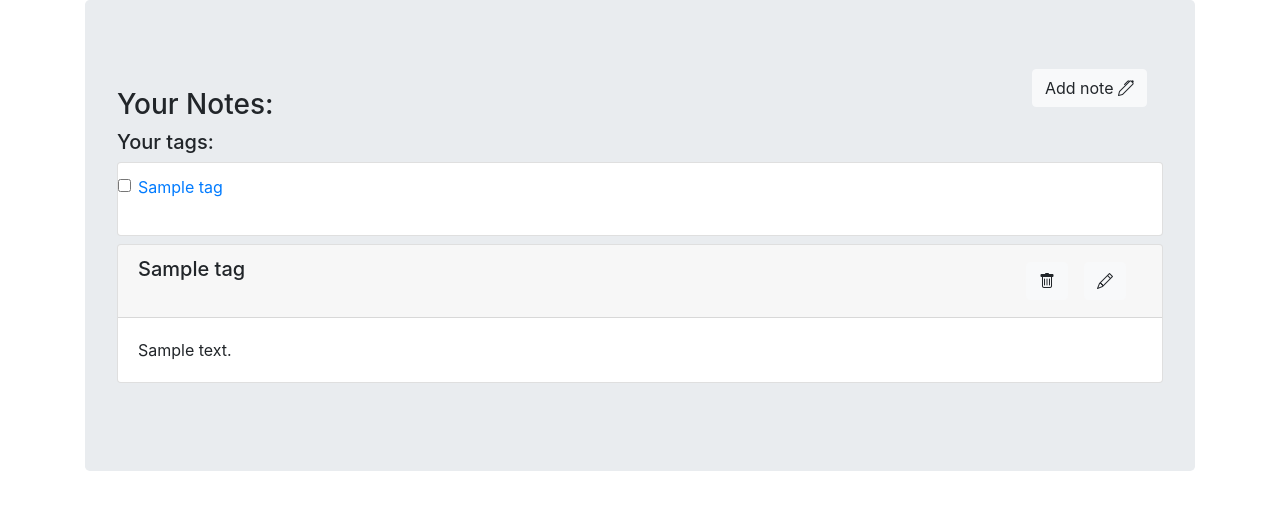
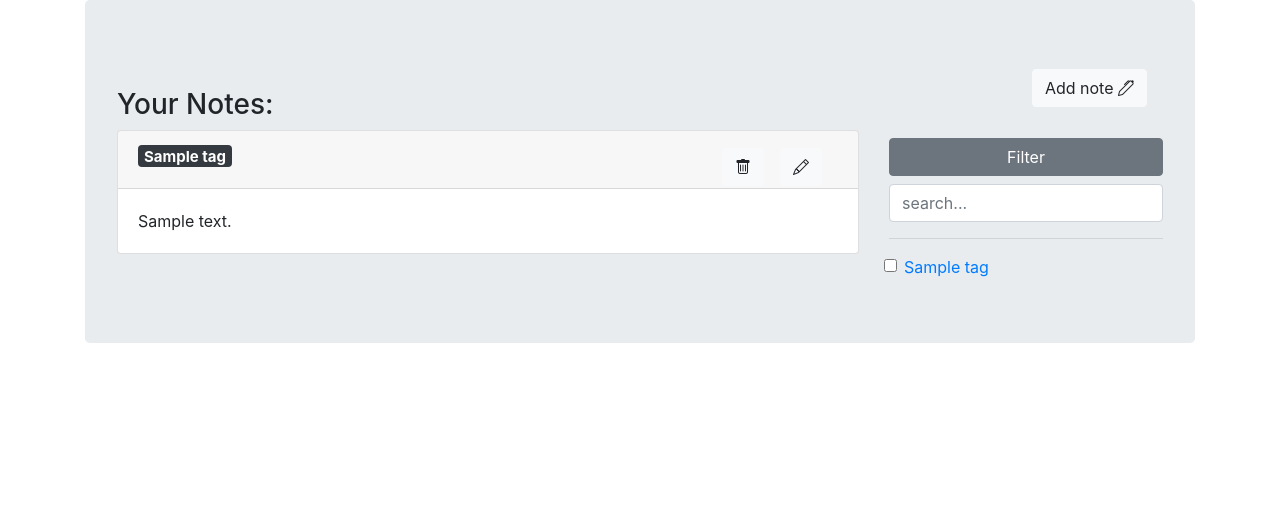
Before and after one commit to coltun/smartnotes, a Django app: page /notes/ in a window 1280 px wide. Shown: the part 70-580 px from the top of the page. Run offline with Django 3.2, Linux system fonts and the light colour scheme; a user stored in the database is signed in; tables that the repository leaves empty hold one stand-in row (values such as "Sample post"); some libraries are stand-ins or nearby versions.

Commit message:
feature filter by multiple tags, search for note keyword, fix login_success to display_notes, bootsrap /notes page

```diff
--- a/account/templates/homepage.html
+++ b/account/templates/homepage.html
@@ -1,5 +1,6 @@
 {% extends "base.html" %}
 {% block content %}
 
-<h1> Welcome to SmartNotes </h1>
+	<h1> Welcome to SmartNotes </h1>
+
 {% endblock %}
--- a/account/templates/notes.html
+++ b/account/templates/notes.html
@@ -1,32 +1,23 @@
 {% extends "base.html" %}
+{% block content %}
+  <a class="navbar-brand float-right" href="{% url 'create_note' %}">
+    <button type="button" class="btn btn-light"> Add note <i class="bi bi-pen"></i></button>
+  </a> <br>
 
-{% block content %}
-<a class="navbar-brand float-right" href="{% url 'create_note'%}"><button type="button" class="btn btn-light">Add note <i class="bi bi-pen"></i></button></a> <br>
   {% if all_notes %}
     <h3> Your Notes:</h3>
-<h5> Your tags: </h5>
-{% for tag in user_tags %}
-
-
-<div class="list-group align-baseline">
-  <label class="list-group-item">
-    <input class="form-check-input me-1" type="checkbox" value="">
-    <a href="{%url 'list_by_tag' tag.name %}">{{tag.name}}</a> <br><br>
-  </label>
-
-</div>
+    <div class="row">
+      <div class="col">
+        {% for note in all_notes %}
+          <div class="card" style='margin-bottom: 24px'>
+  		      <h5 class="card-header" style="max-height: 58px">
+		        {% for nt in note.tags_list %}
+            <a href="{%url 'list_by_tag' nt.name %}">
+            <span class="badge badge-dark"> {{ nt.name }} </span>
+            </a>
             {% endfor %}
-
-	{% for note in all_notes %}
-
-
-<div class="card" style='margin-bottom: 24px'>
-  		<h5 class="card-header">
-		{% for nt in note.tags_list %}
-			{{nt.name}}
-    {% endfor %}
-      <a class="navbar-brand float-right" href="{% url 'update_note' pk=note.pk%}"><button type="button" class="btn btn-light"><i class="bi bi-pencil"></i></button></a>
-      <a class="navbar-brand float-right" href="{% url 'note_delete' pk=note.pk%}"><button type="button" class="btn btn-light"><i   class="bi bi-trash"></i></button></a>
+            <a class="navbar-brand float-right" href="{% url 'update_note' pk=note.pk %}"><button type="button" class="btn btn-light"><i class="bi bi-pencil"></i></button></a>
+            <a class="navbar-brand float-right" href="{% url 'note_delete' pk=note.pk %}"><button type="button" class="btn btn-light"><i class="bi bi-trash"></i></button></a>
   		      </h5>
   		      <div class="card-body">
   			       <p class="card-text">
@@ -35,6 +26,24 @@
             </div>
           </div>
 	     {% endfor %}
+      </div>
+
+      <form method="get" action="{% url 'account:notes' %}">
+        <div class="col">
+          <button type='submit' class="btn btn-secondary btn-block my-2"> Filter </button>
+          <input value='{{ request.GET.term }}' name="term" class="form-control" placeholder="search...">
+          <hr></hr>
+          {% for tag in user_tags %}
+            <div class="list-group align-baseline">
+              <div class="col">
+                <input class="form-check-input me-1" type="checkbox" value="{{ tag.name }}" name="tags" {% if tag.name in filtered_tags_names %} checked {% endif %}>
+                  <a href="{% url 'list_by_tag' tag.name %}">{{ tag.name }}</a>
+              </div>
+            </div>
+          {% endfor %}
+      </form>
+    </div>
+
 
 {% else %}
 	<h5> You do not have any notes yet! </h5>
--- a/account/urls.py
+++ b/account/urls.py
@@ -6,7 +6,7 @@ app_name = 'account'
 
 urlpatterns = [
 	path('', views.homepage, name='homepage'),
-	path('notes/', views.login_success, name='notes'),
+	path('notes/', views.display_notes, name='notes'),
 	path('user/settings/', views.user_settings, name='user_settings'),
 	path('user/instructions', views.user_instructions, name='user_instructions'),
 	path('register/', views.register, name='register'),
--- a/account/views.py
+++ b/account/views.py
@@ -16,13 +16,16 @@ class CustomLogoutView(LogoutView):
 	template_name = "homepage.html"
 
 @login_required
-def login_success(request):
+def display_notes(request):
 	user = request.user
 	all_notes = Note.objects.filter(user=request.user)
 	user_tags = user.tag_set.all()
+	filtered_tags_names = []
 
-	if request.GET.get('tags'):
-		filtered_tags_names = ['#{}'.format(ftn) for ftn in request.GET.get('tags').split(',')]
+
+	if request.GET.getlist('tags'):
+		#filtered_tags_names = ['#{}'.format(ftn) for ftn in request.GET.get('tags').split(',')]
+		filtered_tags_names =  request.GET.getlist('tags')
 		print(filtered_tags_names)
 		all_notes = all_notes.filter(tags__name__in=filtered_tags_names)
 
@@ -31,8 +34,7 @@ def login_success(request):
 		print(search_term)
 		all_notes = all_notes.filter(text__icontains=search_term)
 
-
-	return render(request, "notes.html", {'all_notes': all_notes, 'user_tags': user_tags})
+	return render(request, "notes.html", {'all_notes': all_notes, 'user_tags': user_tags, 'filtered_tags_names':filtered_tags_names})
 
 def register(request):
 	if request.method == "POST":
```
Lines whose indentation alone changed are shown as unchanged.
